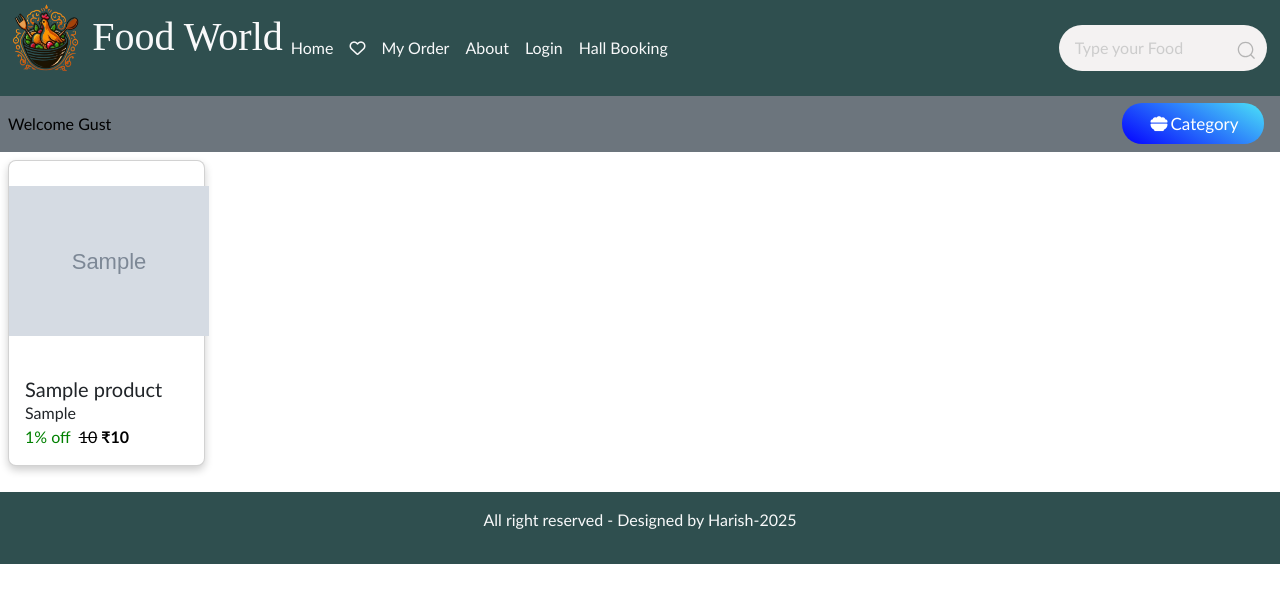
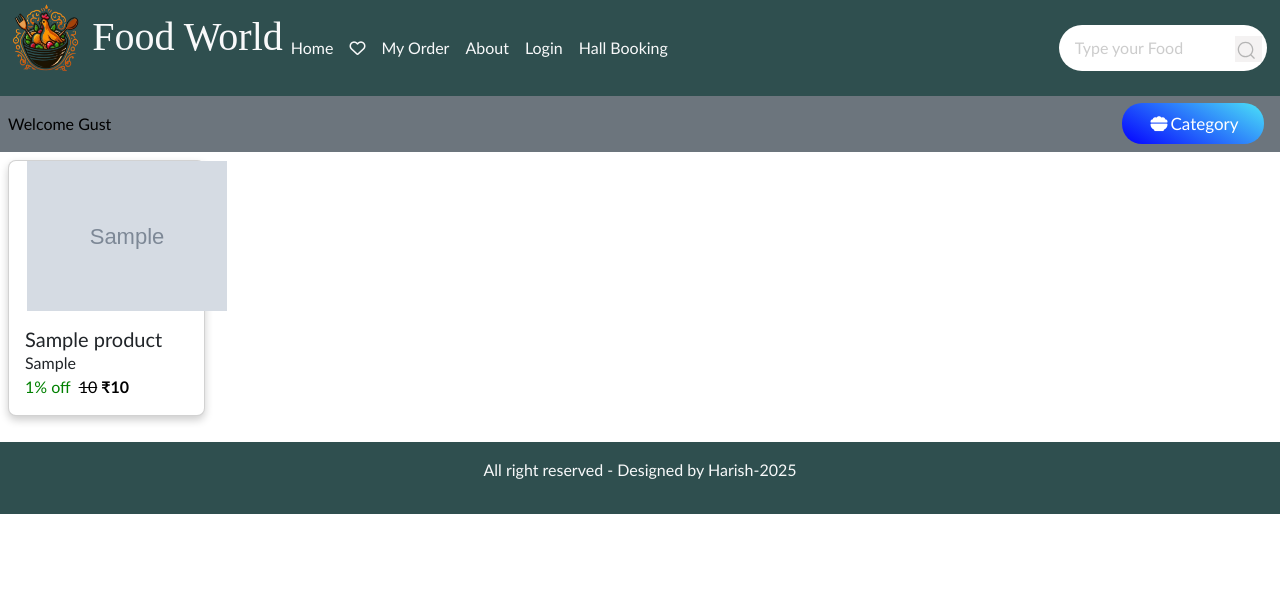
Before and after one commit to HarishkumaranS/rms, a PHP site: page / in a window 1280 px wide. Shown: the top 603 px of the page. Run offline with PHP 8.4, Linux system fonts and the light colour scheme; tables that the repository leaves empty hold one stand-in row (values such as "Sample post"); grey boxes marked "Sample" are stand-in pictures.

Commit message:
background color change in search box and Resize image card in home page

```diff
--- a/assets/css/component.css
+++ b/assets/css/component.css
@@ -9,7 +9,7 @@
 .search__input {
     font-family: inherit;
     font-size: inherit;
-    background-color: #f4f2f2;
+    background-color: white;
     border: none;
     color: #646464;
     padding: 0.7rem 1rem;
--- a/product.php
+++ b/product.php
@@ -140,9 +140,11 @@ function all_product()
     <div class='col-6 col-sm-4 col-md-3 col-lg-2 p-2'>
       <div class='card'>
         <a href='second page.php?view=<?php echo $product_id; ?>'><img class='card-img-top'
-            src='./admin/assets/image/product_image/<?php echo $product_img; ?>' alt='Card image cap' <?php if ($product_stock <= 0) {
+            src='./admin/assets/image/product_image/<?php echo $product_img;  ?>' alt='Card image cap text-center' <?php if ($product_stock <= 0) {
                  echo "id='blur'";
-               } ?>></a>
+               } ?> style="width: 235px;
+      height: 150px;
+      object-fit: contain;"></a>
         <div class='card-body'>
           <h5 class='card-title my-0 p_heading'><?php echo $product_name; ?></h5>
           <p class='card-text mb-0  product-scale'><?php echo $product_scale; ?></p>
```
